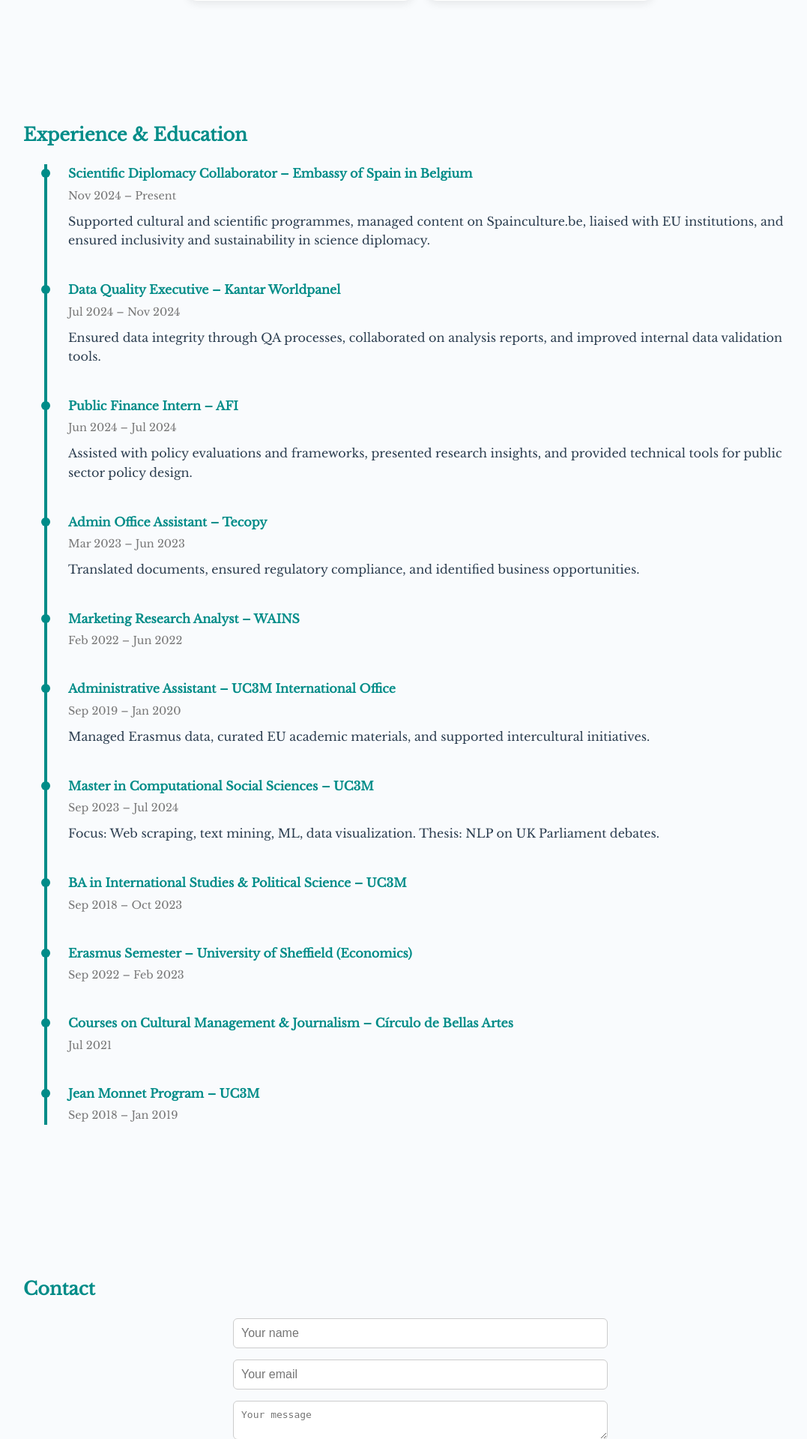
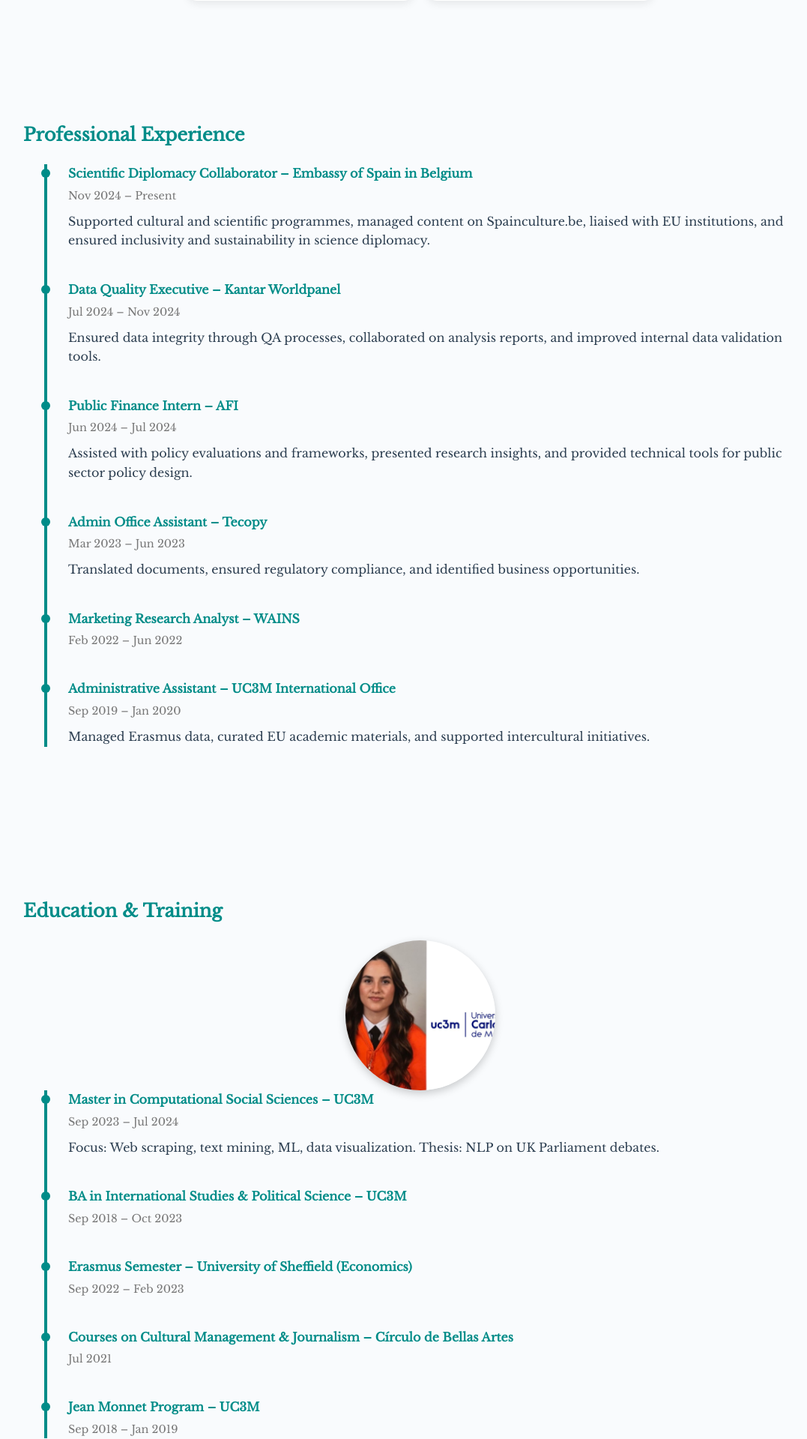
Before and after one commit to laura-martinez00/laura-website, a Flask app: page / in a window 1280 px wide. Shown: the part 2468-4387 px from the top of the page at 75% size, without its empty margins (79-1156 px from the left). Run offline with Flask 3, Linux system fonts and the light colour scheme; some libraries are stand-ins or nearby versions.

Commit message:
Separated Education and Experience sections, added graduation photo

```diff
--- a/templates/index.html
+++ b/templates/index.html
@@ -112,7 +112,7 @@
 
   <!-- Experience / Education -->
   <section id="experience" class="section experience">
-  <h2>Experience & Education</h2>
+  <h2>Professional Experience</h2>
   <div class="timeline">
     <div class="timeline-line"></div>
 
@@ -156,6 +156,16 @@
       <span>Sep 2019 – Jan 2020</span>
       <p>Managed Erasmus data, curated EU academic materials, and supported intercultural initiatives.</p>
     </div>
+  </div>
+</section>
+
+<section id="education" class="section education">
+  <h2>Education & Training</h2>
+  <div class="about-content">
+    <img src="{{ url_for('static', filename='images/uc3mgraduation.jpg') }}" alt="UC3M Graduation Photo">
+  </div>
+  <div class="timeline">
+    <div class="timeline-line"></div>
 
     <div class="timeline-block">
       <div class="dot"></div>
@@ -187,9 +197,9 @@
       <h4>Jean Monnet Program – UC3M</h4>
       <span>Sep 2018 – Jan 2019</span>
     </div>
-
   </div>
 </section>
+
 
   <!-- Contact -->
   <section id="contact" class="section contact">
```
Also changed, not shown: static/images/uc3mgraduation.jpg (added), 2 other files.
